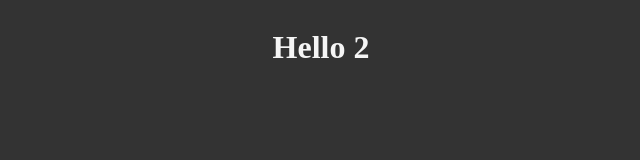
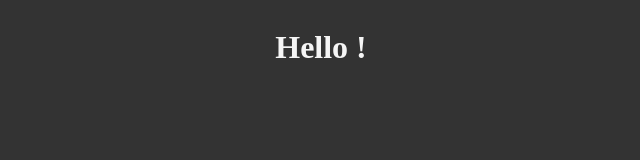
Before and after one commit to bag52/git-code-playground, a plain HTML site: page index.html in a window 1280 px wide. Shown: the full height of the page, 319-959 px from the left. Drawn offline with Linux system fonts and the light colour scheme.

Commit message:
Added exclamation mark

```diff
--- a/index.html
+++ b/index.html
@@ -11,7 +11,7 @@
 </head>
 
 <body>
-    <h1>Hello 2</h1>
+    <h1>Hello !</h1>
 </body>
 
 </html>
```
